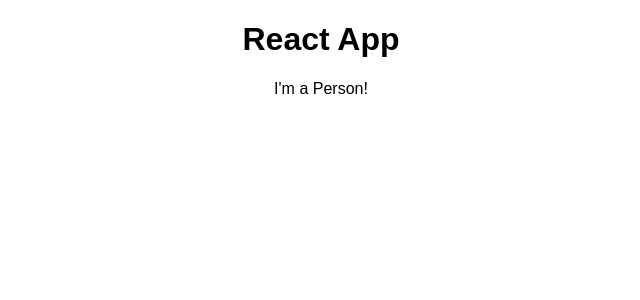
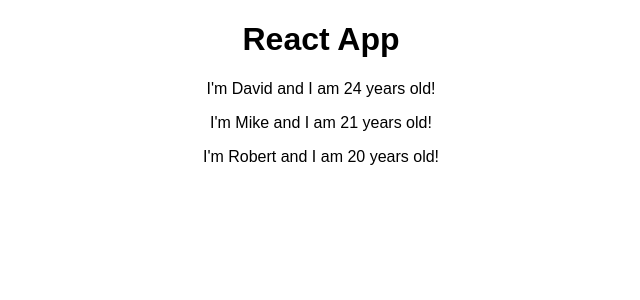
Before and after one commit to davidyeshi/React, a React (Create React App) app in the folder react-complete-guide/: page / in a window 1280 px wide. Shown: the top 300 px of the page, without its empty margins (319-959 px from the left). Built offline with nearby package versions, Linux system fonts and the light colour scheme.

Commit message:
Using props for dynamic component

```diff
--- a/react-complete-guide/src/App.js
+++ b/react-complete-guide/src/App.js
@@ -8,7 +8,9 @@ class App extends Component {
     return (
       <div className="App">
         <h1>React App</h1>
-        <Person />
+        <Person name = "David" age = "24" />
+        <Person name = "Mike" age = "21"> My hobbies: Racing</Person>
+        <Person name = "Robert" age = "20"/>
       </div>
     );
   }
--- a/react-complete-guide/src/Person/Person.js
+++ b/react-complete-guide/src/Person/Person.js
@@ -1,8 +1,9 @@
 import React from 'react';
 
 // Functional React Component
-const person = () => {
-    return <p>I'm a Person!</p>
+// props contains all the properties of the component
+const person = (props) => {
+    return <p>I'm {props.name} and I am {props.age} years old!</p>
 }
 
 export default person;
```
